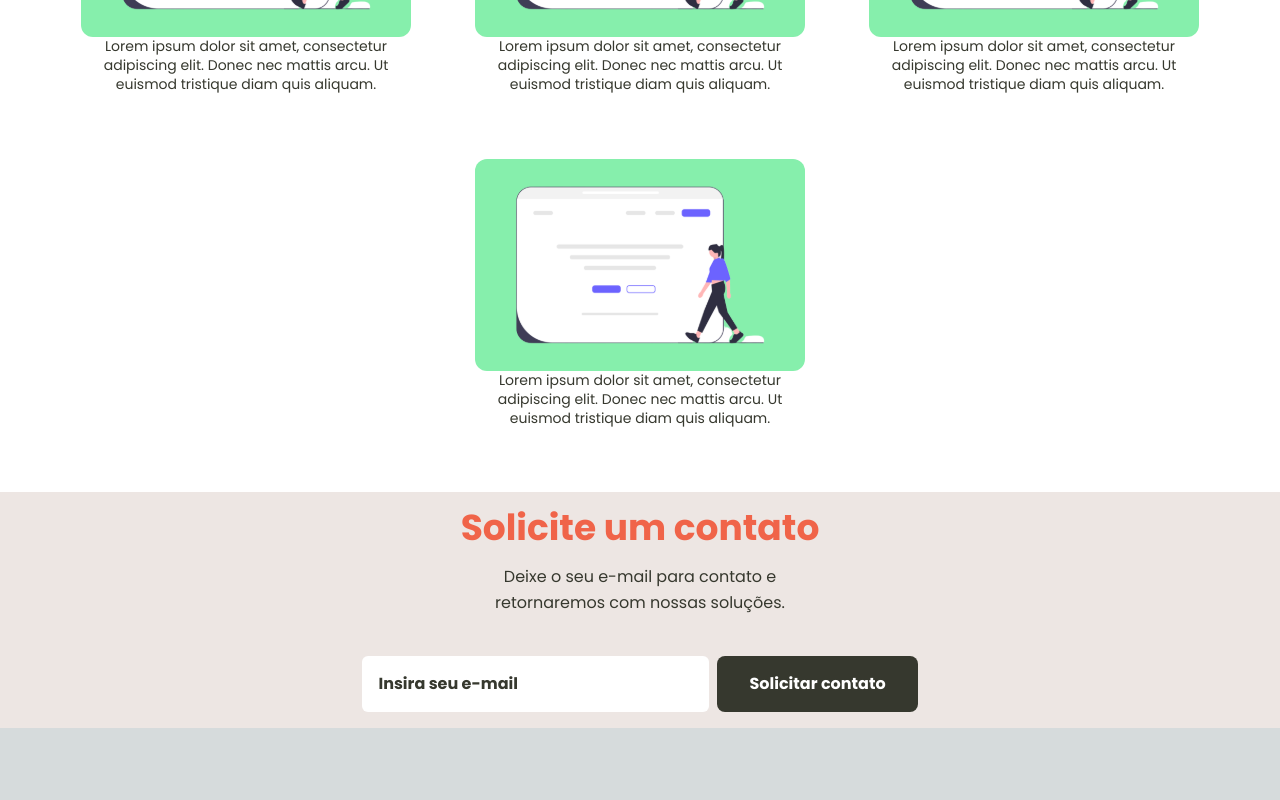
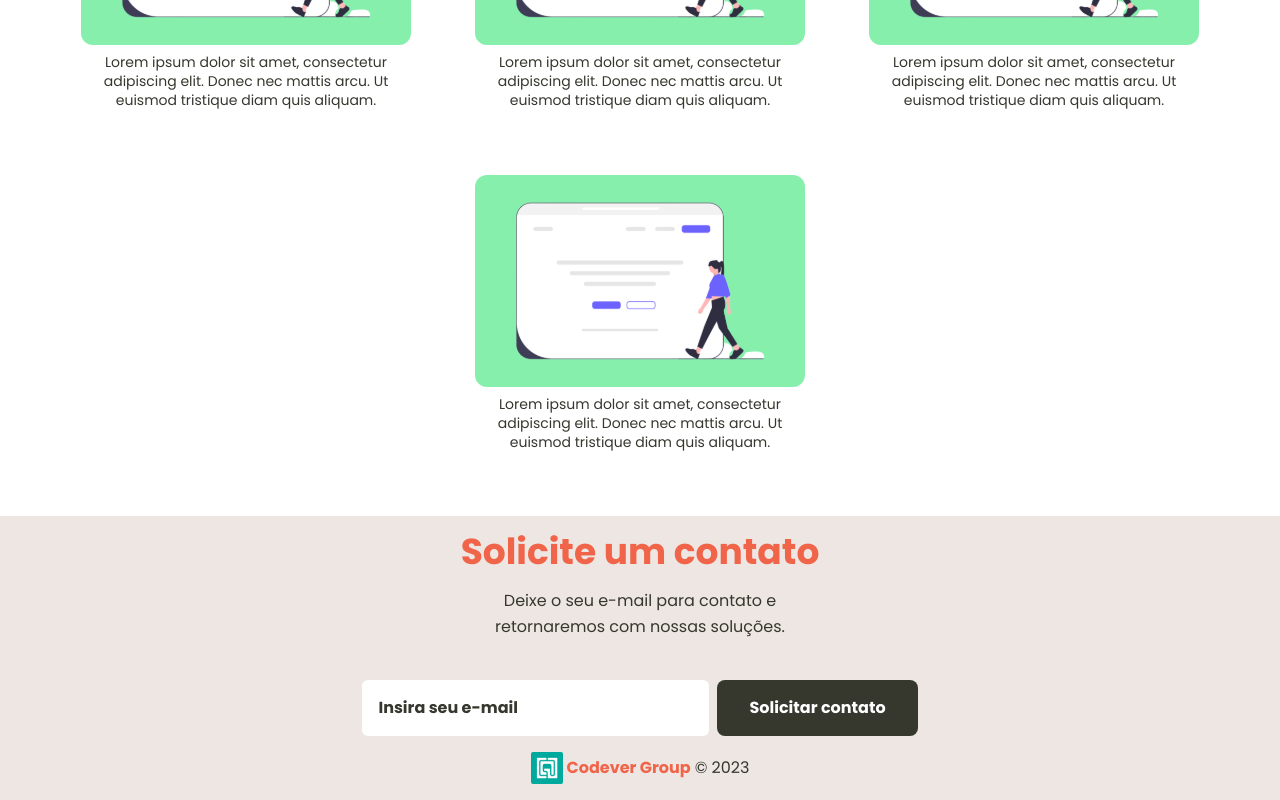
Before and after one commit to dsgeverton/codever_portifolio, a Next.js app: page / in a window 1280 px wide. Shown: the part 808-1608 px from the top of the page. Before the commit the page ends 1536 px from the top, so only its background shows below. Built offline with nearby package versions, Linux system fonts and the light colour scheme.

Commit message:
add espaçamento na descrição do card e add copyright no footer

```diff
--- a/src/app/Footer/index.tsx
+++ b/src/app/Footer/index.tsx
@@ -1,3 +1,6 @@
+import Image from 'next/image'
+import logo from '../assets/codever.png'
+
 export default function Footer() {
     return (
         <footer className="px-8 py-4 flex flex-col gap-4 items-center">
@@ -7,6 +10,7 @@ export default function Footer() {
                 <input className="rounded-md p-4 placeholder:text-darkText font-bold text-darkText" type="text" placeholder="Insira seu e-mail" />
                 <a href="" className="px-8 py-4 font-bold bg-darkText text-center text-white rounded-lg">Solicitar contato</a>
             </div>
+            <p className='flex gap-1 items-center text-darkText'><a href="/"><Image className='w-8 rounded-sm' src={logo} alt="Logo" /></a><span className='text-titulo font-bold'>Codever Group</span> &copy; 2023</p>
         </footer>
     )
 }
--- a/src/components/CardPortifolio/index.tsx
+++ b/src/components/CardPortifolio/index.tsx
@@ -8,7 +8,7 @@ interface CardProps {
 
 export default function CardPortifolio({imageUrl, description, redirectUrl}: CardProps) {
     return (
-        <a href={redirectUrl} target="_blank" className="flex max-w-[330px] flex-col items-center cursor-pointer hover:transform hover:-translate-y-2 transition-all duration-300 group">
+        <a href={redirectUrl} target="_blank" className="flex max-w-[330px] flex-col gap-2 items-center cursor-pointer hover:transform hover:-translate-y-2 transition-all duration-300 group">
             <Image className="bg-green-300 rounded-xl group-hover:shadow-lg" src={imageUrl} alt="description"/>
             <span className="text-center text-sm leading-snug">{description}</span>
         </a>
```
Also changed, not shown: src/app/assets/codever.png (added).
